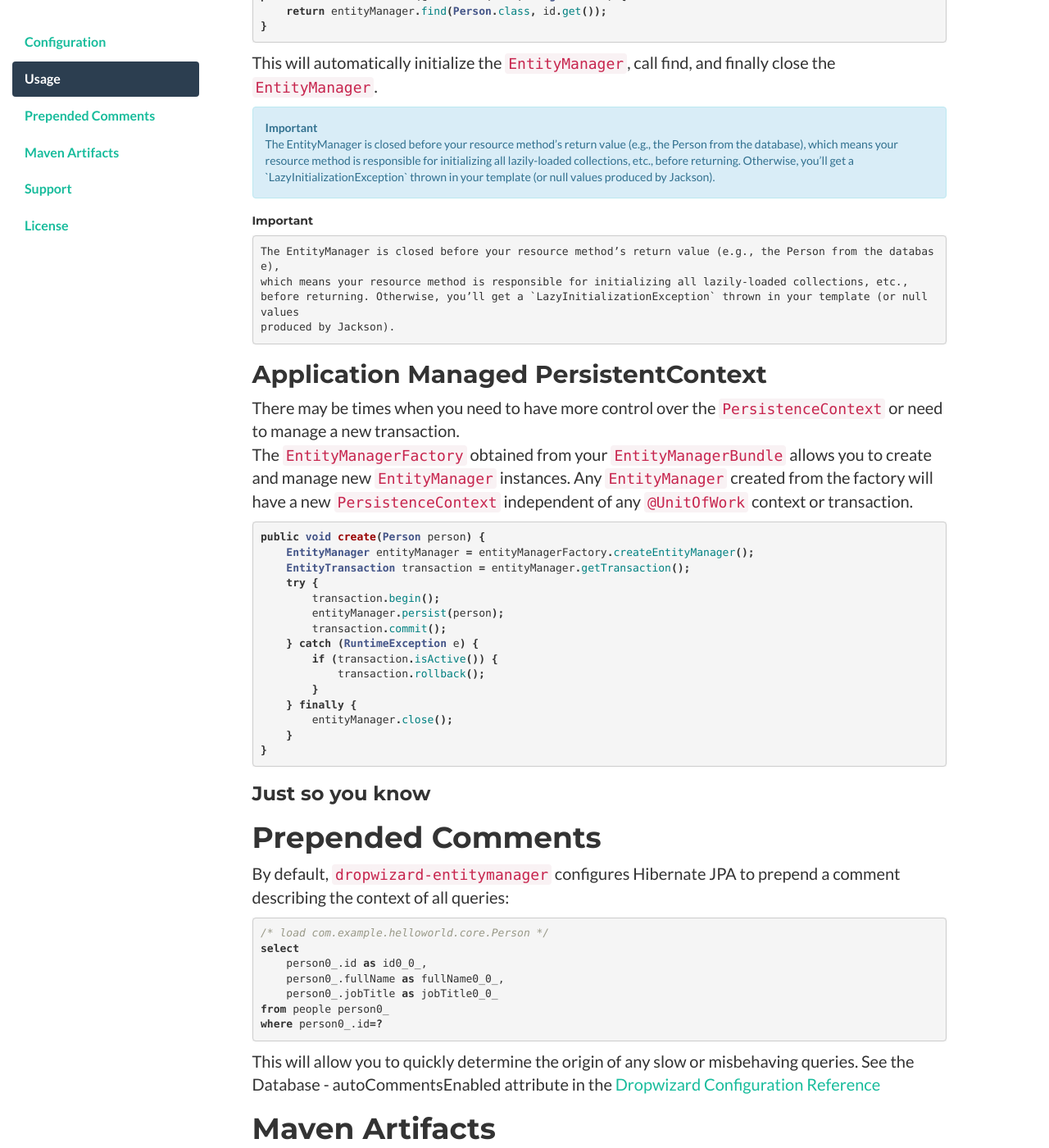
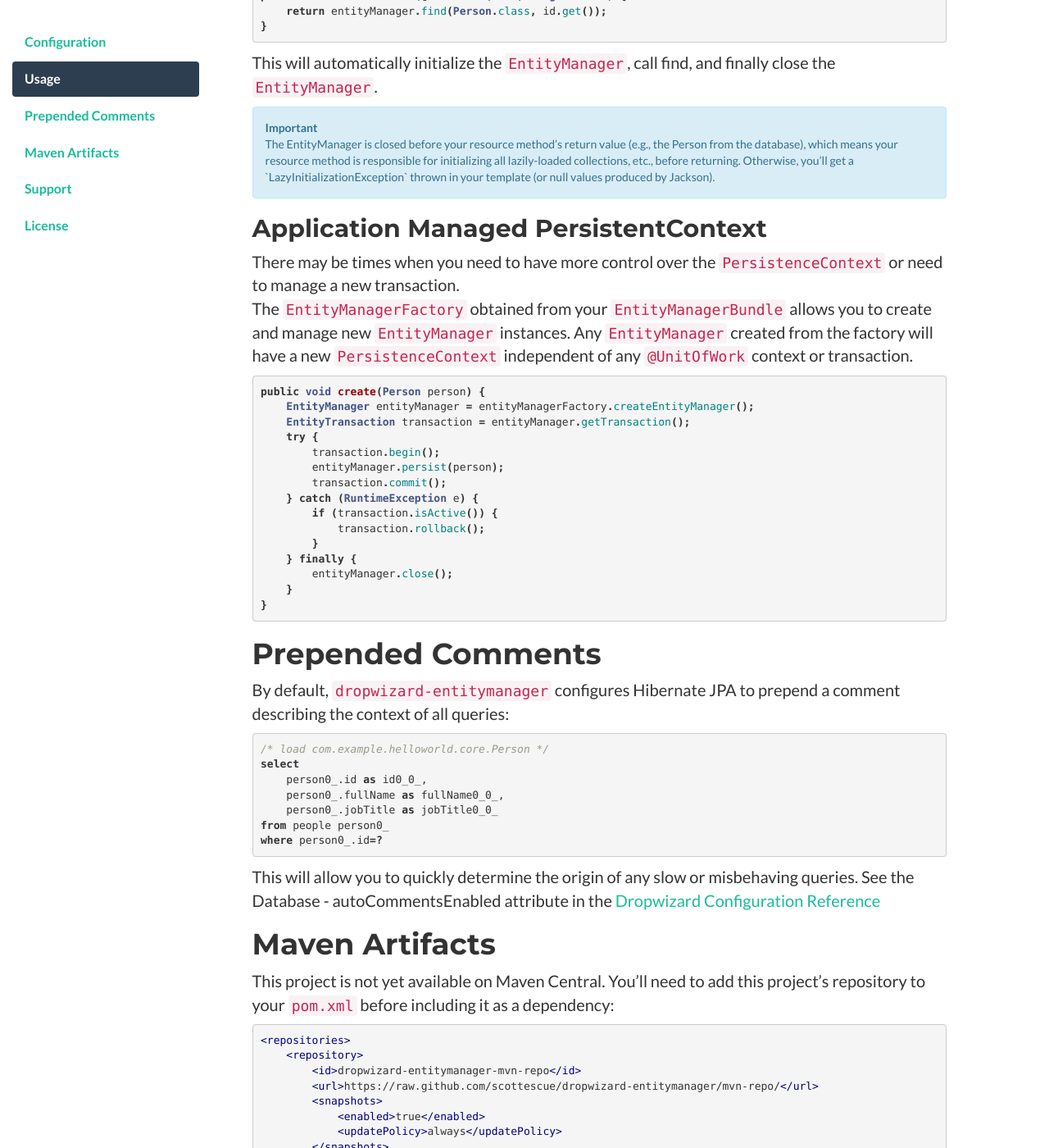
Before and after one commit to scottescue/dropwizard-entitymanager, a Jekyll site: the page built from index.md, in a window 1280 px wide and 1400 px high, scrolled down 1819 px. Shown: the whole window at 82% size. Built offline with Jekyll 4.4.1, drawn with Linux system fonts in a browser that asks for light colours; nearby versions of some CDN libraries.

Commit message:
Removing sample header and duplicate lazy-loading warning.

````diff
--- a/index.md
+++ b/index.md
@@ -95,13 +95,6 @@ before returning. Otherwise, you’ll get a `LazyInitializationException` thrown
 produced by Jackson).
 </div>
 
-##### Important
-
-    The EntityManager is closed before your resource method’s return value (e.g., the Person from the database),
-    which means your resource method is responsible for initializing all lazily-loaded collections, etc.,
-    before returning. Otherwise, you’ll get a `LazyInitializationException` thrown in your template (or null values
-    produced by Jackson).
-
 
 ## Application Managed PersistentContext
 There may be times when you need to have more control over the `PersistenceContext` or need to manage a new transaction.
@@ -126,8 +119,6 @@ public void create(Person person) {
     }
 }
 ```
-
-### Just so you know
 
 # Prepended Comments
 
````
